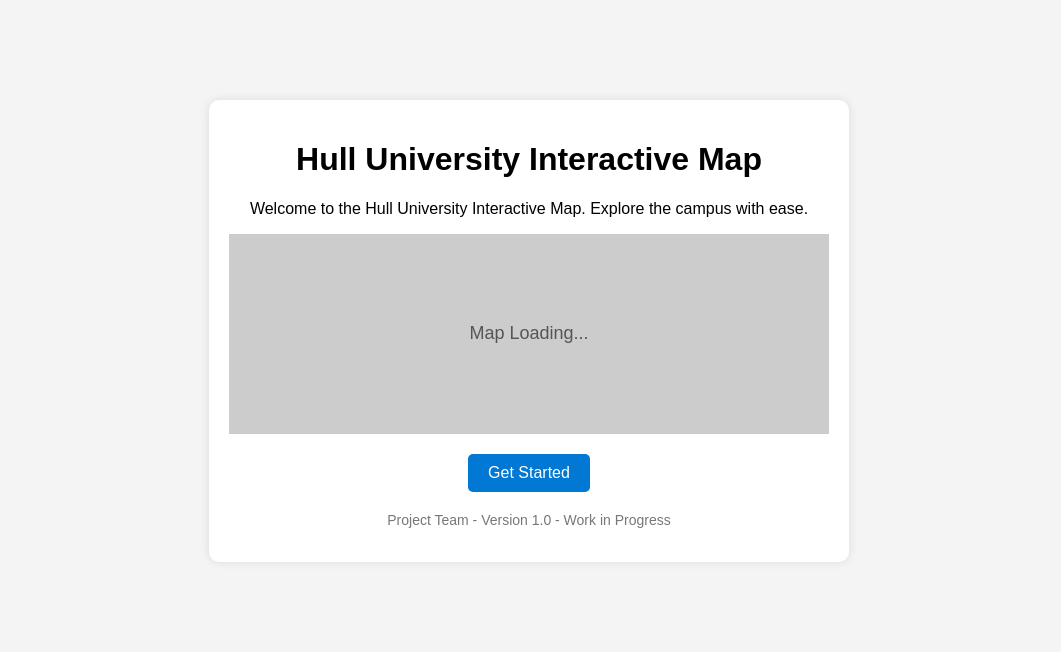
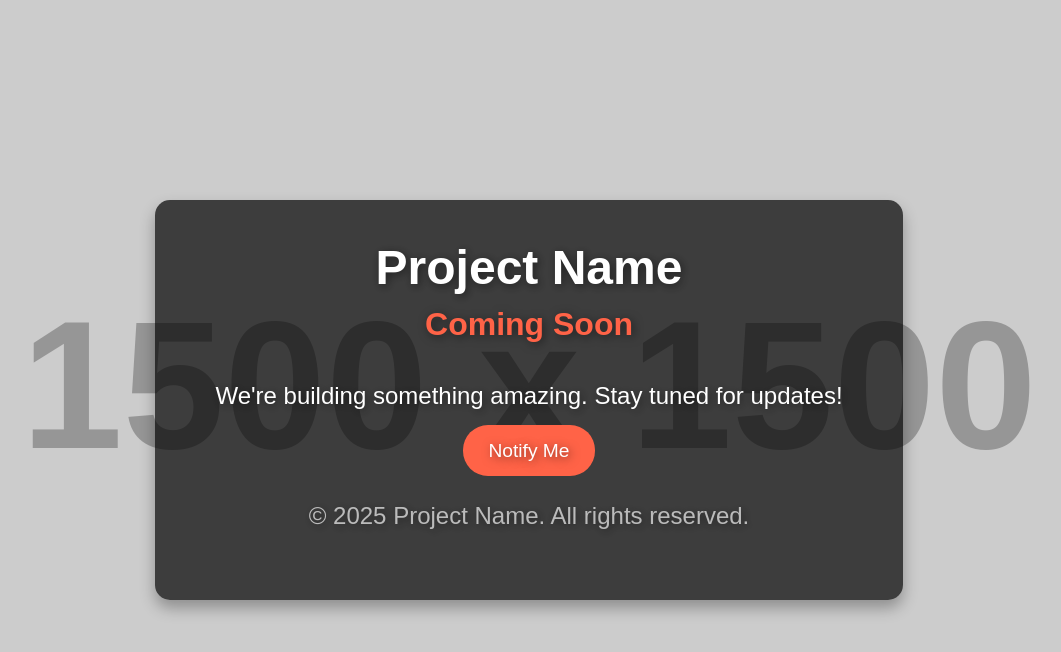
Before and after one commit to AKSHAHZ/hull-map-project, a plain HTML site: page index.html in a window 1280 px wide. Shown: the whole page, without its empty margins (111-1172 px from the left). Drawn offline with Linux system fonts and the light colour scheme; placeholder pictures from the web are drawn by us.

Commit message:
Update index.html

```diff
--- a/index.html
+++ b/index.html
@@ -3,59 +3,96 @@
 <head>
     <meta charset="UTF-8">
     <meta name="viewport" content="width=device-width, initial-scale=1.0">
-    <title>Hull University Interactive Map</title>
+    <title>Project Name - Coming Soon</title>
     <style>
-        body {
-            font-family: Arial, sans-serif;
-            text-align: center;
-            background-color: #f4f4f4;
+        * {
             margin: 0;
             padding: 0;
+            box-sizing: border-box;
+        }
+        body {
+            font-family: 'Arial', sans-serif;
+            background: url('https://via.placeholder.com/1500') no-repeat center center fixed;
+            background-size: cover;
+            height: 100vh;
+            display: flex;
+            justify-content: center;
+            align-items: center;
+            color: #fff;
+            text-shadow: 2px 2px 10px rgba(0, 0, 0, 0.5);
         }
         .container {
-            max-width: 600px;
-            margin: 100px auto;
-            background: white;
-            padding: 20px;
-            box-shadow: 0px 0px 10px rgba(0, 0, 0, 0.1);
-            border-radius: 10px;
+            text-align: center;
+            background: rgba(0, 0, 0, 0.7);
+            padding: 40px 60px;
+            border-radius: 15px;
+            box-shadow: 0 8px 15px rgba(0, 0, 0, 0.3);
         }
-        .placeholder-map {
-            width: 100%;
-            height: 200px;
-            background-color: #ccc;
-            display: flex;
-            align-items: center;
-            justify-content: center;
-            font-size: 18px;
-            color: #555;
+        h1 {
+            font-size: 3em;
+            margin-bottom: 20px;
+            animation: fadeIn 2s ease-in-out;
+        }
+        p {
+            font-size: 1.5em;
+            margin-bottom: 30px;
+            animation: fadeIn 2.5s ease-in-out;
+        }
+        .coming-soon {
+            font-size: 2em;
+            font-weight: bold;
+            color: #ff6347;
+            animation: bounce 1.5s infinite alternate;
         }
         .button {
-            display: inline-block;
-            padding: 10px 20px;
-            margin-top: 20px;
-            background-color: #0078D4;
+            padding: 15px 25px;
+            font-size: 1.2em;
+            background-color: #ff6347;
             color: white;
+            border: none;
+            border-radius: 25px;
+            cursor: pointer;
             text-decoration: none;
-            border-radius: 5px;
+            transition: background-color 0.3s ease;
         }
         .button:hover {
-            background-color: #0056a3;
+            background-color: #e55342;
         }
-        .footer {
-            margin-top: 20px;
-            font-size: 14px;
-            color: #777;
+        footer {
+            margin-top: 40px;
+            font-size: 1em;
+            color: #bbb;
+            animation: fadeIn 3s ease-in-out;
+        }
+
+        @keyframes fadeIn {
+            0% {
+                opacity: 0;
+            }
+            100% {
+                opacity: 1;
+            }
+        }
+
+        @keyframes bounce {
+            0% {
+                transform: translateY(0);
+            }
+            100% {
+                transform: translateY(-10px);
+            }
         }
     </style>
 </head>
 <body>
     <div class="container">
-        <h1>Hull University Interactive Map</h1>
-        <p>Welcome to the Hull University Interactive Map. Explore the campus with ease.</p>
-        <div class="placeholder-map">Map Loading...</div>
-        <a href="#" class="button">Get Started</a>
-        <p class="footer">Project Team - Version 1.0 - Work in Progress</p>
+        <h1>Project Name</h1>
+        <p class="coming-soon">Coming Soon</p>
+        <p>We're building something amazing. Stay tuned for updates!</p>
+        <a href="#" class="button">Notify Me</a>
+        <footer>
+            <p>&copy; 2025 Project Name. All rights reserved.</p>
+        </footer>
     </div>
 </body>
 </html>
```
